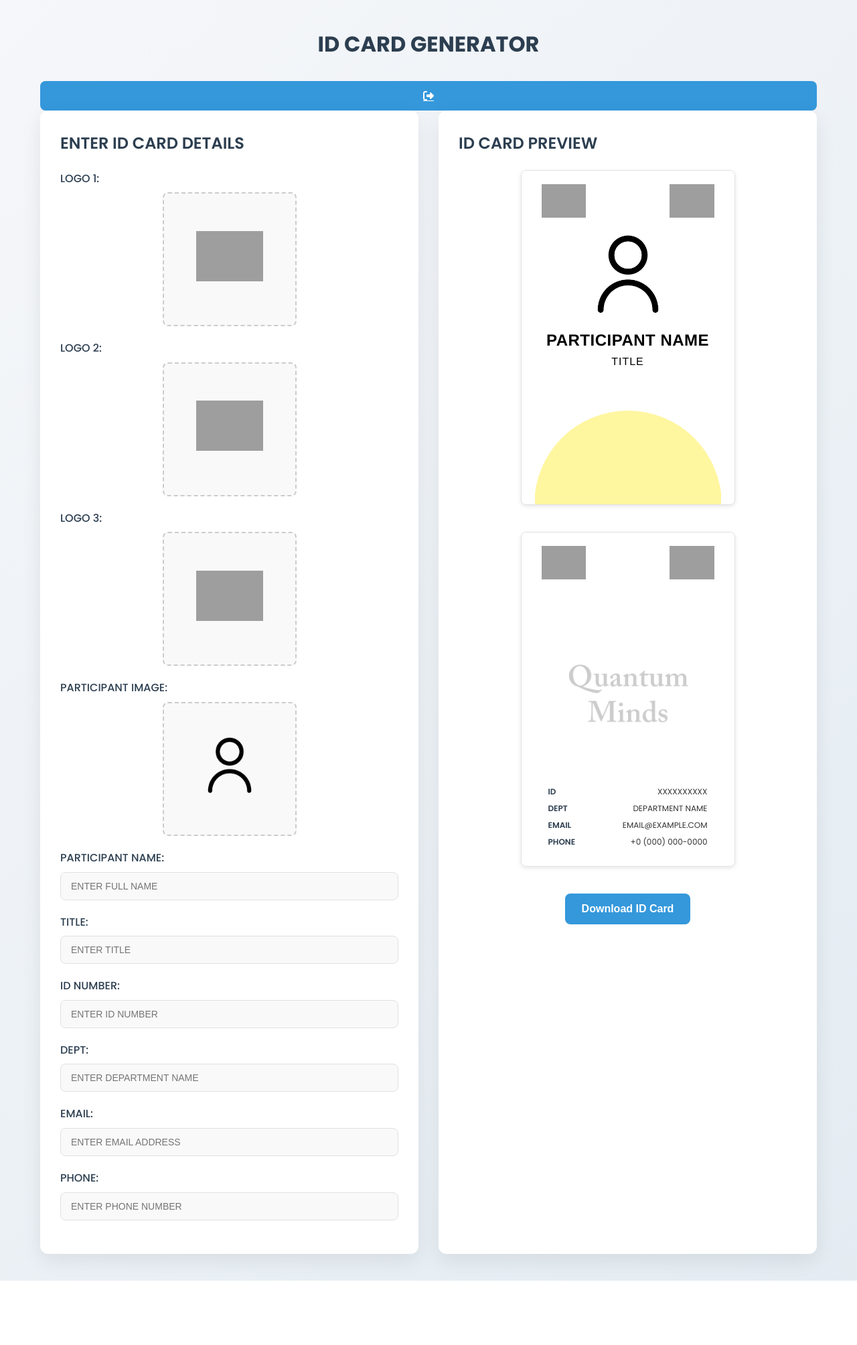
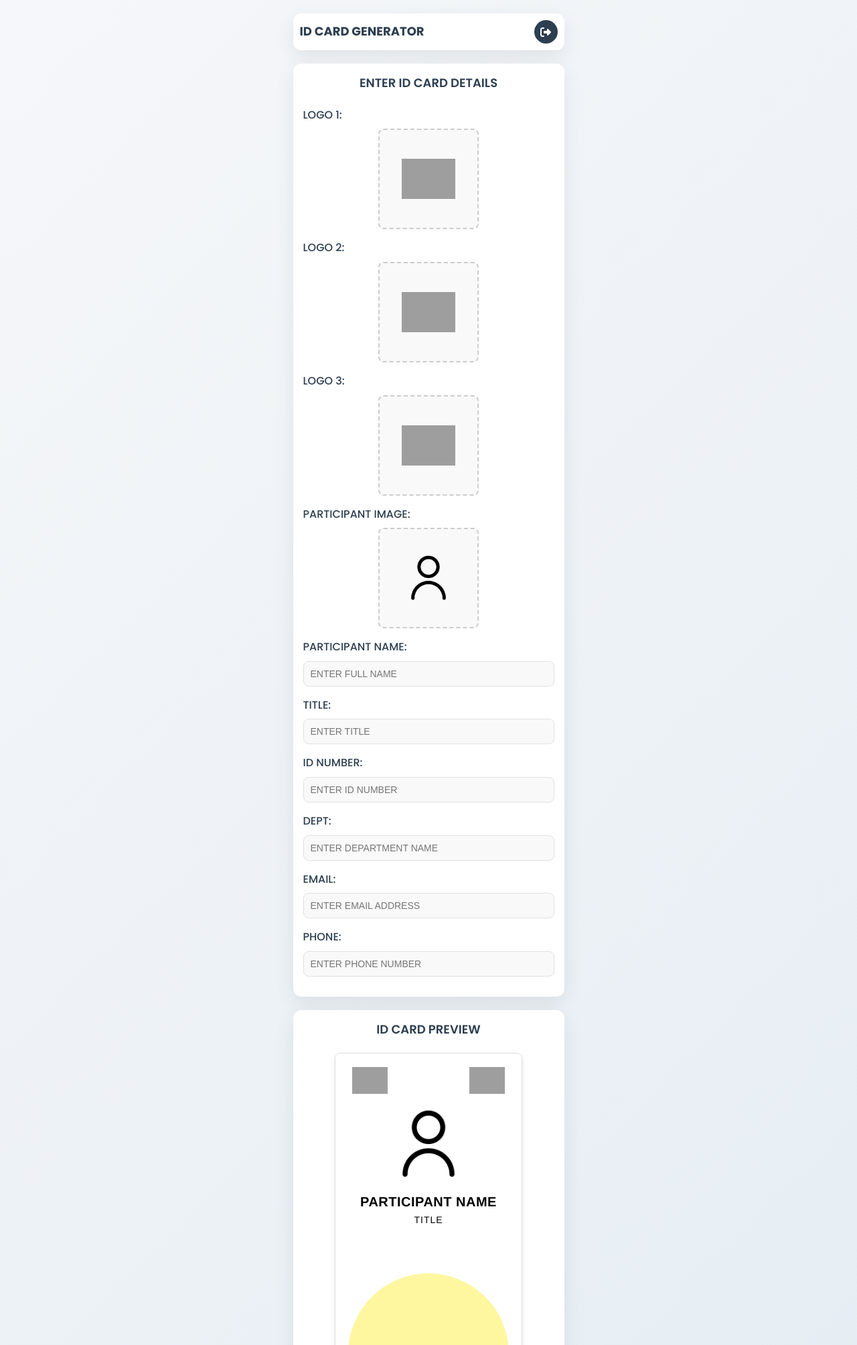
Before and after one commit to rulercosta/id-card-generator, a Flask app: page / in a window 1280 px wide. Shown: the top 2008 px of the page at 67% size. Before the commit the page ends 1912 px from the top, so only its background shows below. Run offline with Flask 3, Linux system fonts and the light colour scheme; some libraries are stand-ins or nearby versions; grey boxes are pictures that could not be loaded.

Commit message:
refactor styles.css for improved layout and responsiveness; add login container and alert styles

```diff
--- a/static/css/styles.css
+++ b/static/css/styles.css
@@ -24,15 +24,22 @@
     line-height: 1.6;
     color: var(--text-color);
     background-color: var(--background-color);
-    padding: 20px;
+    padding: 10px;
     background-image: linear-gradient(135deg, #f5f7fa 0%, #e4ecf2 100%);
     min-height: 100vh;
 }
 
 .container {
-    max-width: 1200px;
+    max-width: 425px;
     margin: 0 auto;
-    padding: 20px;
+    padding: 10px;
+}
+
+.container.login-page {
+    display: flex;
+    align-items: center;
+    justify-content: center;
+    min-height: 100vh;
 }
 
 h1 {
@@ -41,6 +48,7 @@
     color: var(--secondary-color);
     font-weight: 700;
     text-transform: uppercase;
+    font-size: 20px;
 }
 
 h2 {
@@ -48,46 +56,58 @@
     color: var(--secondary-color);
     font-weight: 600;
     text-transform: uppercase;
+    font-size: 18px;
 }
 
 .app-container {
-    display: grid;
-    grid-template-columns: repeat(auto-fit, minmax(450px, 1fr));
-    gap: 30px;
+    display: flex;
+    flex-direction: column;
+    gap: 20px;
+    width: 100%;
 }
 
 .form-container {
     background-color: var(--card-color);
-    padding: 30px;
+    padding: 15px;
     border-radius: var(--border-radius);
     box-shadow: var(--box-shadow);
     transition: var(--transition);
+    width: 100%;
 }
 
 .form-container:hover {
     box-shadow: 0 15px 35px rgba(0, 0, 0, 0.1);
 }
 
+.form-container h2 {
+    text-align: center;
+}
+
 .preview-container {
     background-color: var(--card-color);
-    padding: 30px;
+    padding: 15px;
     border-radius: var(--border-radius);
     box-shadow: var(--box-shadow);
     transition: var(--transition);
+    width: 100%;
 }
 
 .preview-container:hover {
     box-shadow: 0 15px 35px rgba(0, 0, 0, 0.1);
 }
 
+.preview-container h2 {
+    text-align: center;
+}
+
 .form-group {
-    margin-bottom: 20px;
+    margin-bottom: 15px;
     position: relative;
 }
 
 .image-upload-area {
-    width: 200px;
-    height: 200px;
+    width: 150px;
+    height: 150px;
     border: 2px dashed #ccc;
     border-radius: 8px;
     margin: 0 auto;
@@ -101,16 +121,9 @@
 }
 
 .image-upload-area img {
-    width: 100px;
-    height: 100px;
+    width: 80px;
+    height: 80px;
     object-fit: contain;
-    margin-bottom: 10px;
-}
-
-.upload-text {
-    font-size: 14px;
-    color: var(--text-light);
-    text-transform: uppercase;
 }
 
 label {
@@ -124,20 +137,27 @@
 
 input[type="text"],
 input[type="email"],
-input[type="tel"] {
+input[type="tel"],
+input[type="password"] {
     width: 100%;
-    padding: 12px 15px;
+    padding: 10px;
     border: 1px solid #e1e1e1;
     border-radius: 8px;
     font-size: 14px;
     transition: var(--transition);
     background-color: #f9f9f9;
+}
+
+.id-card-form input[type="text"],
+.id-card-form input[type="email"],
+.id-card-form input[type="tel"] {
     text-transform: uppercase;
 }
 
 input[type="text"]:focus,
 input[type="email"]:focus,
-input[type="tel"]:focus {
+input[type="tel"]:focus,
+input[type="password"]:focus {
     outline: none;
     border-color: var(--primary-color);
     box-shadow: 0 0 0 3px rgba(52, 152, 219, 0.2);
@@ -162,15 +182,15 @@
 
 .id-card-preview {
     display: flex;
-    justify-content: center;
-    gap: 40px;
+    flex-direction: column;
+    gap: 20px;
+    align-items: center;
     margin-bottom: 40px;
-    flex-wrap: wrap;
 }
 
 .id-card {
-    width: 320px;
-    height: 500px;
+    width: 280px;
+    height: 450px;
     background-color: white;
     border-radius: 8px;
     overflow: hidden;
@@ -178,6 +198,7 @@
     position: relative;
     transition: transform 0.3s ease, box-shadow 0.3s ease;
     border: 1px solid #e1e1e1;
+    margin: 0 auto;
 }
 
 .card-inner {
@@ -209,8 +230,8 @@
 }
 
 .participant-image-container img {
-    width: 140px;
-    height: 140px;
+    width: 120px;
+    height: 120px;
     object-fit: cover;
     object-position: center;
     border-radius: 12px;
@@ -237,7 +258,7 @@
 
 .participant-details h2 {
     font-family: 'Montserrat', 'Helvetica', 'Arial', sans-serif;
-    font-size: 24px;
+    font-size: 20px;
     margin-bottom: 6px;
     font-weight: 700;
     color: #000000;
@@ -248,7 +269,7 @@
 
 .participant-details p {
     font-family: 'Montserrat', 'Helvetica', 'Arial', sans-serif;
-    font-size: 16px;
+    font-size: 14px;
     color: #000000;
     text-transform: uppercase;
     letter-spacing: 1px;
@@ -260,7 +281,7 @@
 .barcode-section {
     position: relative;
     margin-top: auto;
-    height: 140px;
+    height: 120px;
     width: 100%;
     display: flex;
     align-items: flex-end;
@@ -271,11 +292,11 @@
 
 .yellow-circle {
     position: absolute;
-    width: 280px;
-    height: 280px;
+    width: 240px;
+    height: 240px;
     background-color: #fff6a0;
     border-radius: 50%;
-    bottom: -140px;
+    bottom: -120px;
     left: 50%;
     transform: translateX(-50%);
     z-index: 1;
@@ -314,7 +335,7 @@
     padding-bottom: 0;
     display: flex;
     align-items: center;
-    font-size: 12px;
+    font-size: 11px;
     text-transform: uppercase;
     justify-content: space-between;
 }
@@ -332,22 +353,24 @@
 
 .action-buttons {
     display: flex;
-    gap: 15px;
+    flex-direction: column;
+    gap: 10px;
     justify-content: center;
 }
 
 .action-btn {
-    padding: 14px 25px;
+    padding: 12px;
     background-color: var(--primary-color);
     color: white;
     border: none;
     border-radius: 8px;
-    font-size: 16px;
+    font-size: 14px;
     font-weight: 600;
     cursor: pointer;
     display: flex;
     align-items: center;
     justify-content: center;
+    width: 100%;
 }
 
 .action-btn:hover {
@@ -366,40 +389,6 @@
 .action-btn:disabled {
     background-color: #b3b3b3;
     cursor: not-allowed;
-}
-
-@media (max-width: 1024px) {
-    .app-container {
-        grid-template-columns: 1fr;
-    }
-
-    .id-card-preview {
-        flex-direction: row;
-    }
-}
-
-@media (max-width: 768px) {
-    .id-card {
-        width: 280px;
-        height: 450px;
-    }
-
-    .participant-image-container img {
-        width: 120px;
-        height: 120px;
-        object-fit: cover;
-    }
-}
-
-@media (max-width: 480px) {
-    .id-card-preview {
-        flex-direction: column;
-        align-items: center;
-    }
-
-    .action-buttons {
-        flex-direction: column;
-    }
 }
 
 .crop-modal {
@@ -421,7 +410,7 @@
 
 .crop-container {
     background-color: white;
-    padding: 20px;
+    padding: 15px;
     border-radius: var(--border-radius);
     box-shadow: var(--box-shadow);
     max-width: 90%;
@@ -429,6 +418,7 @@
     display: flex;
     flex-direction: column;
     gap: 20px;
+    width: 90%;
 }
 
 .cropper-container {
@@ -447,7 +437,7 @@
     justify-content: space-between;
     align-items: center;
     margin-bottom: 15px;
-    padding: 0 10px;
+    padding: 0 5px;
     width: 100%;
 }
 
@@ -468,7 +458,7 @@
 }
 
 .club-logo img, .college-logo img {
-    max-height: 60px;
+    max-height: 40px;
     width: auto;
     object-fit: contain;
     max-width: 100%;
@@ -482,7 +472,7 @@
     transform: translate(-50%, -50%);
     width: 250px;
     height: 250px;
-    background-image: url('../img/club-logo-bg.png');
+    background-image: url('../img/number-3.png');
     background-size: contain;
     background-repeat: no-repeat;
     background-position: center;
@@ -496,3 +486,79 @@
     position: relative;
     z-index: 1;
 }
+
+.login-container {
+    max-width: 100%;
+    margin: 0 auto;
+    background-color: var(--card-color);
+    padding: 20px;
+    border-radius: var(--border-radius);
+    box-shadow: var(--box-shadow);
+    width: 100%;
+}
+
+.login-form {
+    margin-top: 30px;
+}
+
+.login-btn {
+    width: 100%;
+    margin-top: 20px;
+}
+
+.alert {
+    padding: 12px;
+    border-radius: 6px;
+    margin-bottom: 20px;
+    text-align: center;
+}
+
+.alert-error {
+    background-color: #fee2e2;
+    color: #dc2626;
+    border: 1px solid #fecaca;
+}
+
+.header {
+    display: flex;
+    justify-content: space-between;
+    align-items: center;
+    margin-bottom: 20px;
+    padding: 10px 20px;
+    background-color: var(--card-color);
+    border-radius: var(--border-radius);
+    box-shadow: var(--box-shadow);
+    padding: 10px;
+}
+
+.header h1 {
+    margin: 0;
+    font-size: 18px;
+}
+
+.header-left, .header-right {
+    display: flex;
+    align-items: center;
+}
+
+.logout-btn {
+    padding: 10px;
+    font-size: 16px;
+    background-color: var(--secondary-color);
+    width: 35px;
+    height: 35px;
+    border-radius: 50%;
+    display: flex;
+    align-items: center;
+    justify-content: center;
+    text-decoration: none;
+}
+
+.logout-btn:hover {
+    background-color: #34495e;
+    transform: scale(1.05);
+}
+
+.logout-btn i {
+    color: white;
+}
```
